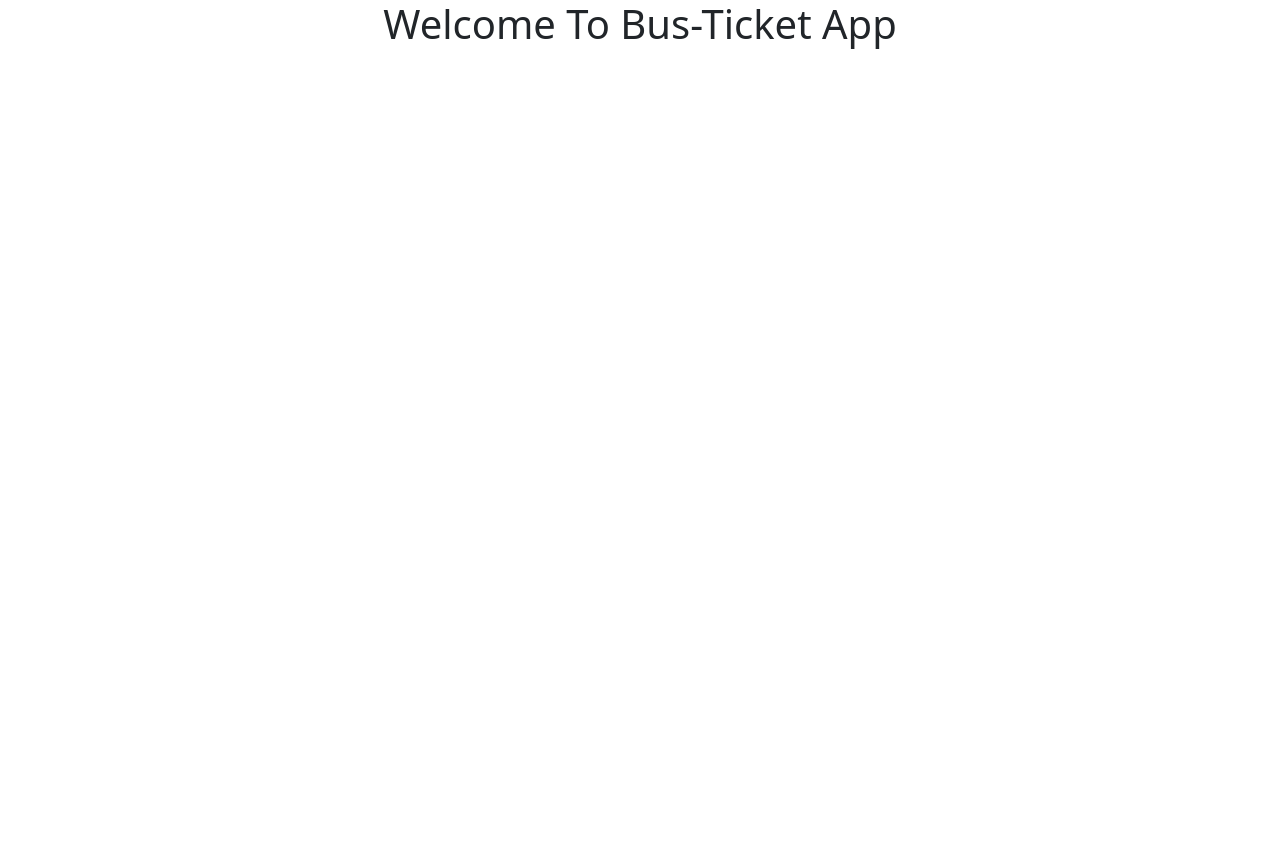
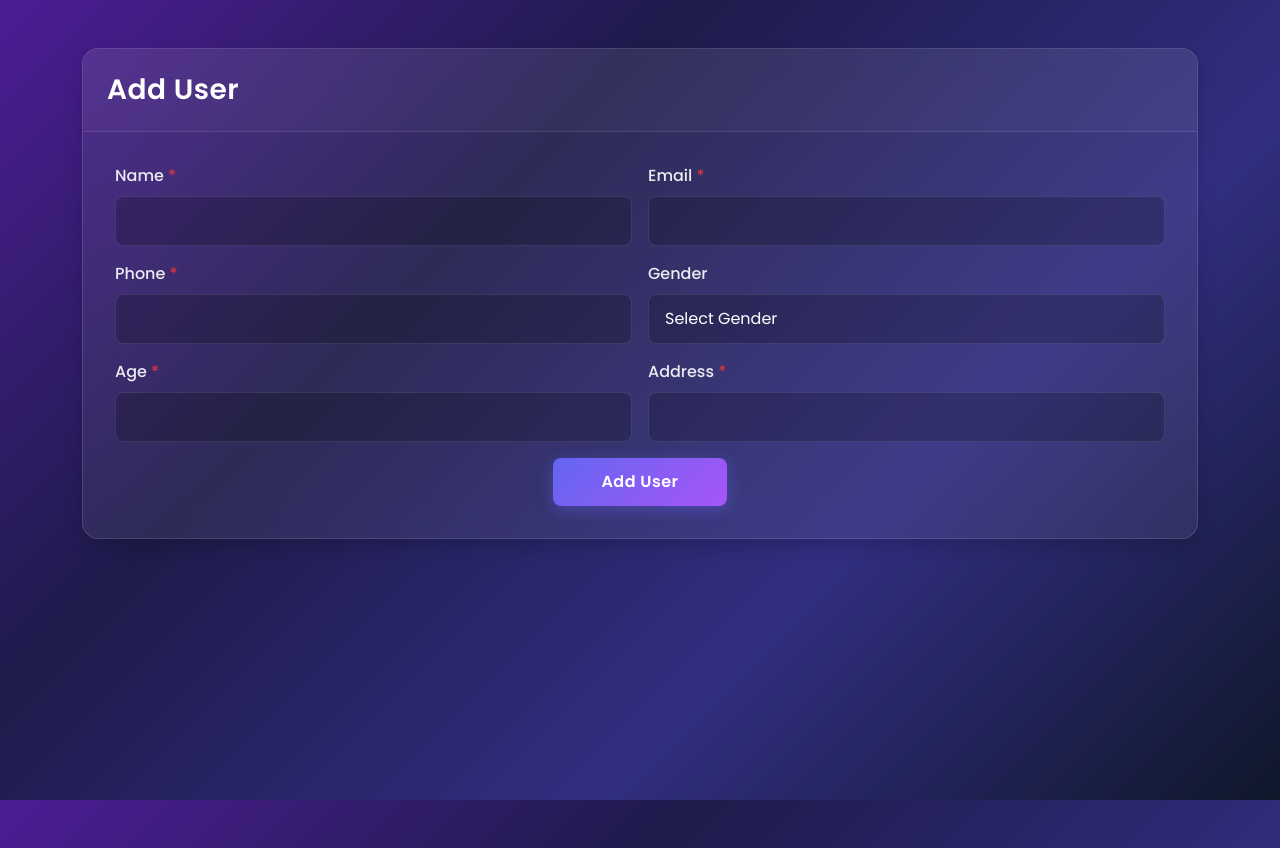
Before and after one commit to sajana-46/Bus-ticket-frontend, a React (Vite) app: page / in a window 1280 px wide. Before the commit the page ends 800 px from the top, so only its background shows below. Built offline with nearby package versions, Linux system fonts and the light colour scheme.

Commit message:
Add User

```diff
--- a/package.json
+++ b/package.json
@@ -10,6 +10,7 @@
     "preview": "vite preview"
   },
   "dependencies": {
+    "axios": "^1.18.1",
     "react": "^19.2.7",
     "react-dom": "^19.2.7"
   },
--- a/src/App.jsx
+++ b/src/App.jsx
@@ -4,13 +4,14 @@ import viteLogo from './assets/vite.svg'
 import heroImg from './assets/hero.png'
 import './App.css'
 import Home from './assets/components/Home'
+import AddUser from './components/AddUser'
 
 function App() {
   const [count, setCount] = useState(0)
 
   return (
     <>
-    <Home/>
+    <AddUser/>
 
     </>
   )
--- /dev/null
+++ b/src/components/AddUser.jsx
@@ -0,0 +1,155 @@
+import React, { useState } from "react";
+import axios from "axios";
+
+const AddUser = () => {
+  const [input, setInput] = useState({
+    name: "",
+    email: "",
+    phone: "",
+    gender: "",
+    age: "",
+    address: "",
+  });
+
+  const [message, setMessage] = useState("");
+  const [errorMsg, setErrorMsg] = useState("");
+
+  const inputHandler = (event) => {
+    setInput({
+      ...input,
+      [event.target.name]: event.target.value,
+    });
+  };
+
+  const submitHandler = () => {
+    setMessage("");
+    setErrorMsg("");
+
+    axios
+      .post("http://127.0.0.1:3000/add-user", input)
+      .then((response) => {
+        setMessage("User added successfully");
+        setInput({
+          name: "",
+          email: "",
+          phone: "",
+          gender: "",
+          age: "",
+          address: "",
+        });
+      })
+      .catch((error) => {
+        if (error.response && error.response.data && error.response.data.message) {
+          setErrorMsg(error.response.data.message);
+        } else {
+          setErrorMsg("Failed to add user. Please try again.");
+        }
+      });
+  };
+
+  return (
+    <>
+      <div className="container mt-4">
+        <div className="card shadow">
+          <div className="card-header">
+            <h3>Add User</h3>
+          </div>
+
+          <div className="card-body">
+            {message && <div className="alert alert-success">{message}</div>}
+            {errorMsg && <div className="alert alert-danger">{errorMsg}</div>}
+
+            <div className="row g-3">
+              <div className="col-md-6">
+                <label className="form-label">Name <span className="text-danger">*</span></label>
+                <input
+                  type="text"
+                  className="form-control"
+                  name="name"
+                  value={input.name}
+                  onChange={inputHandler}
+                  required
+                />
+              </div>
+
+              <div className="col-md-6">
+                <label className="form-label">Email <span className="text-danger">*</span></label>
+                <input
+                  type="email"
+                  className="form-control"
+                  name="email"
+                  value={input.email}
+                  onChange={inputHandler}
+                  required
+                />
+              </div>
+
+              <div className="col-md-6">
+                <label className="form-label">Phone <span className="text-danger">*</span></label>
+                <input
+                  type="text"
+                  className="form-control"
+                  name="phone"
+                  value={input.phone}
+                  onChange={inputHandler}
+                  required
+                />
+              </div>
+
+              <div className="col-md-6">
+                <label className="form-label">Gender</label>
+                <select
+                  className="form-select"
+                  name="gender"
+                  value={input.gender}
+                  onChange={inputHandler}
+                >
+                  <option value="">Select Gender</option>
+                  <option value="Male">Male</option>
+                  <option value="Female">Female</option>
+                  <option value="Other">Other</option>
+                </select>
+              </div>
+
+              <div className="col-md-6">
+                <label className="form-label">Age <span className="text-danger">*</span></label>
+                <input
+                  type="number"
+                  className="form-control"
+                  name="age"
+                  value={input.age}
+                  onChange={inputHandler}
+                  min="1"
+                  required
+                />
+              </div>
+
+              <div className="col-md-6">
+                <label className="form-label">Address <span className="text-danger">*</span></label>
+                <input
+                  type="text"
+                  className="form-control"
+                  name="address"
+                  value={input.address}
+                  onChange={inputHandler}
+                  required
+                />
+              </div>
+
+              <div className="col-12 text-center mt-3">
+                <button
+                  className="btn btn-primary px-5"
+                  onClick={submitHandler}
+                >
+                  Add User
+                </button>
+              </div>
+            </div>
+          </div>
+        </div>
+      </div>
+    </>
+  );
+};
+
+export default AddUser;
--- a/src/index.css
+++ b/src/index.css
@@ -0,0 +1,157 @@
+@import url('https://fonts.googleapis.com/css2?family=Poppins:wght@300;400;500;600;700&display=swap');
+
+body {
+  font-family: 'Poppins', sans-serif;
+  color: #fff;
+  margin: 0;
+  min-height: 100vh;
+  /* Animated gradient background */
+  background: linear-gradient(-45deg, #0f172a, #312e81, #1e1b4b, #4c1d95);
+  background-size: 400% 400%;
+  animation: gradientBG 15s ease infinite;
+  background-attachment: fixed;
+}
+
+@keyframes gradientBG {
+  0% { background-position: 0% 50%; }
+  50% { background-position: 100% 50%; }
+  100% { background-position: 0% 50%; }
+}
+
+/* Glassmorphism utility */
+.glass {
+  background: rgba(255, 255, 255, 0.05);
+  backdrop-filter: blur(12px);
+  -webkit-backdrop-filter: blur(12px);
+  border: 1px solid rgba(255, 255, 255, 0.1);
+  box-shadow: 0 8px 32px 0 rgba(0, 0, 0, 0.3);
+}
+
+/* Navbar overrides */
+.navbar {
+  background: rgba(15, 23, 42, 0.6) !important;
+  backdrop-filter: blur(15px);
+  -webkit-backdrop-filter: blur(15px);
+  border-bottom: 1px solid rgba(255, 255, 255, 0.05);
+  padding: 1rem 0;
+}
+.navbar-brand {
+  font-size: 1.5rem;
+  background: linear-gradient(to right, #a78bfa, #f472b6);
+  -webkit-background-clip: text;
+  -webkit-text-fill-color: transparent;
+}
+.nav-link {
+  color: rgba(255, 255, 255, 0.8) !important;
+  font-weight: 500;
+  transition: all 0.3s ease;
+}
+.nav-link:hover {
+  color: #fff !important;
+  transform: translateY(-2px);
+}
+.navbar-toggler {
+  border-color: rgba(255, 255, 255, 0.2);
+}
+
+/* Card overrides */
+.card {
+  background: rgba(255, 255, 255, 0.07) !important;
+  backdrop-filter: blur(16px);
+  -webkit-backdrop-filter: blur(16px);
+  border: 1px solid rgba(255, 255, 255, 0.12) !important;
+  border-radius: 1rem;
+  box-shadow: 0 10px 40px rgba(0, 0, 0, 0.2);
+  color: #fff;
+  overflow: hidden;
+}
+.card-header {
+  background: rgba(255, 255, 255, 0.03) !important;
+  border-bottom: 1px solid rgba(255, 255, 255, 0.1) !important;
+  padding: 1.5rem;
+}
+.card-header h3 {
+  margin: 0;
+  font-weight: 600;
+  letter-spacing: 0.5px;
+}
+.card-body {
+  padding: 2rem;
+}
+
+/* Form Controls */
+.form-label {
+  font-weight: 500;
+  color: rgba(255, 255, 255, 0.9);
+  margin-bottom: 0.5rem;
+}
+.form-control, .form-select {
+  background: rgba(0, 0, 0, 0.2) !important;
+  border: 1px solid rgba(255, 255, 255, 0.1) !important;
+  color: #fff !important;
+  border-radius: 0.5rem;
+  padding: 0.75rem 1rem;
+  transition: all 0.3s ease;
+}
+.form-control:focus, .form-select:focus {
+  background: rgba(0, 0, 0, 0.3) !important;
+  border-color: #a78bfa !important;
+  box-shadow: 0 0 0 0.25rem rgba(167, 139, 250, 0.25) !important;
+}
+.form-control::placeholder {
+  color: rgba(255, 255, 255, 0.4);
+}
+.form-select option {
+  background: #1e1b4b;
+  color: #fff;
+}
+
+/* Button overrides */
+.btn-primary {
+  background: linear-gradient(135deg, #6366f1, #a855f7) !important;
+  border: none !important;
+  border-radius: 0.5rem;
+  padding: 0.75rem 2rem;
+  font-weight: 600;
+  letter-spacing: 0.5px;
+  box-shadow: 0 4px 15px rgba(99, 102, 241, 0.4);
+  transition: all 0.3s ease !important;
+}
+.btn-primary:hover {
+  transform: translateY(-2px);
+  box-shadow: 0 8px 25px rgba(99, 102, 241, 0.6);
+  background: linear-gradient(135deg, #4f46e5, #9333ea) !important;
+}
+
+/* Table overrides */
+.table {
+  color: #fff !important;
+  border-color: rgba(255, 255, 255, 0.1) !important;
+  margin-bottom: 0;
+}
+.table > :not(caption) > * > * {
+  background-color: transparent !important;
+  border-bottom-color: rgba(255, 255, 255, 0.1);
+  padding: 1rem;
+  color: #fff !important;
+}
+.table-dark {
+  background: rgba(0, 0, 0, 0.2) !important;
+}
+.table-dark th {
+  color: #a78bfa !important;
+  font-weight: 600;
+  border-bottom: 2px solid rgba(255, 255, 255, 0.1) !important;
+}
+.table-hover tbody tr {
+  transition: all 0.2s ease;
+}
+.table-hover tbody tr:hover > * {
+  background-color: rgba(255, 255, 255, 0.05) !important;
+}
+
+/* Container spacing */
+.container.mt-4 {
+  margin-top: 3rem !important;
+  margin-bottom: 3rem !important;
+}
```
Also changed, not shown: 1 other file (tests, documents, lock files or other folders).
